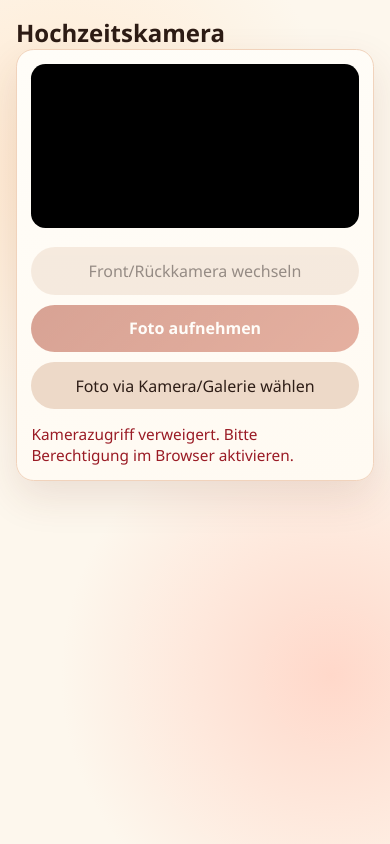
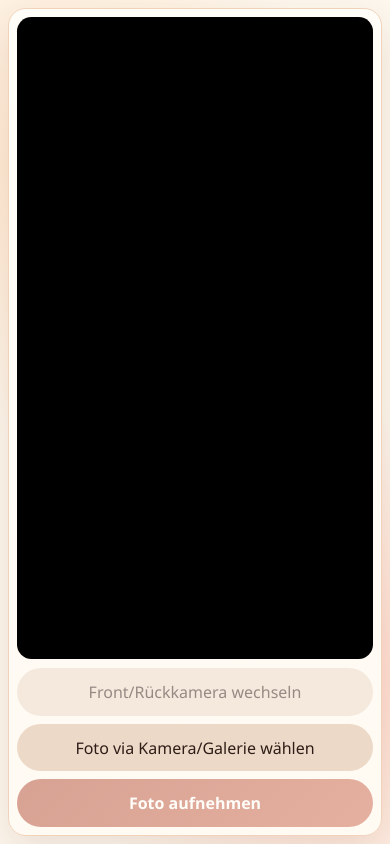
Before and after one commit to maximilianpohle/hochzeitskamera, a Flask app: page / in a window 390 px wide. Run offline with Flask 3, Linux system fonts and the light colour scheme.

Commit message:
Update changelog for version 0.1.8; implement toast notifications for status updates and enhance mobile layout

```diff
--- a/static/app.js
+++ b/static/app.js
@@ -4,10 +4,11 @@ const captureBtn = document.getElementById("captureBtn");
 const switchCameraBtn = document.getElementById("switchCameraBtn");
 const fallbackUploadBtn = document.getElementById("fallbackUploadBtn");
 const fallbackFileInput = document.getElementById("fallbackFileInput");
-const statusEl = document.getElementById("status");
+const statusToastEl = document.getElementById("statusToast");
 
 let stream = null;
 let facingMode = "environment";
+let toastHideTimeoutId = null;
 
 function hasLiveCameraApi() {
   return Boolean(
@@ -18,8 +19,29 @@ function hasLiveCameraApi() {
 }
 
 function setStatus(text, variant = "") {
-  statusEl.textContent = text;
-  statusEl.className = `status ${variant}`.trim();
+  if (!statusToastEl) {
+    return;
+  }
+
+  statusToastEl.hidden = false;
+  statusToastEl.textContent = text;
+  statusToastEl.className = `toast ${variant}`.trim();
+
+  // Restart animation for repeated updates.
+  statusToastEl.classList.remove("show");
+  void statusToastEl.offsetWidth;
+  statusToastEl.classList.add("show");
+
+  if (toastHideTimeoutId) {
+    window.clearTimeout(toastHideTimeoutId);
+  }
+
+  toastHideTimeoutId = window.setTimeout(() => {
+    statusToastEl.classList.remove("show");
+    window.setTimeout(() => {
+      statusToastEl.hidden = true;
+    }, 220);
+  }, 3200);
 }
 
 function setLiveCameraControlsEnabled(enabled) {
--- a/static/style.css
+++ b/static/style.css
@@ -25,24 +25,14 @@ body {
 .app-shell {
   width: min(720px, 100%);
   margin: 0 auto;
-  padding: 1rem 1rem 2rem;
-}
-
-.top-bar h1 {
-  margin: 0;
-  font-size: clamp(1.5rem, 4vw, 2.1rem);
-}
-
-.top-bar p {
-  margin: 0.3rem 0 1.2rem;
-  opacity: 0.9;
+  padding: 0.75rem 0.75rem 1rem;
 }
 
 .camera-card {
   background: linear-gradient(165deg, #fffdf8, var(--card));
   border: 1px solid #f1d3bc;
   border-radius: 1.1rem;
-  padding: 0.9rem;
+  padding: 0.75rem;
   box-shadow: 0 16px 40px rgba(104, 49, 31, 0.12);
 }
 
@@ -50,7 +40,7 @@ body {
   width: 100%;
   border-radius: 0.9rem;
   background: #000;
-  max-height: 70vh;
+  max-height: 75vh;
   object-fit: cover;
 }
 
@@ -83,18 +73,88 @@ button:disabled {
   opacity: 0.5;
 }
 
-.status {
-  min-height: 1.3rem;
-  margin: 0.9rem 0 0;
-  font-size: 0.96rem;
+.toast-wrap {
+  position: fixed;
+  top: max(0.75rem, env(safe-area-inset-top));
+  left: 50%;
+  transform: translateX(-50%);
+  width: min(92vw, 620px);
+  z-index: 1000;
+  pointer-events: none;
 }
 
-.status.ok {
+.toast {
+  border-radius: 0.8rem;
+  border: 1px solid #f1d3bc;
+  background: rgba(255, 250, 242, 0.97);
+  box-shadow: 0 10px 28px rgba(61, 23, 12, 0.2);
+  color: var(--ink);
+  font-weight: 600;
+  padding: 0.75rem 0.9rem;
+  opacity: 0;
+  transform: translateY(-12px);
+  transition: opacity 0.22s ease, transform 0.22s ease;
+}
+
+.toast.show {
+  opacity: 1;
+  transform: translateY(0);
+}
+
+.toast.ok {
+  border-color: #9cc7b0;
   color: var(--ok);
 }
 
-.status.error {
+.toast.error {
+  border-color: #dfb1b6;
   color: #9a1b25;
+}
+
+@media (max-width: 699px) {
+  body {
+    min-height: 100dvh;
+    overflow: hidden;
+  }
+
+  .app-shell {
+    height: 100dvh;
+    padding: 0.5rem;
+  }
+
+  .camera-card {
+    height: 100%;
+    display: flex;
+    flex-direction: column;
+    padding: 0.5rem;
+  }
+
+  #preview {
+    flex: 1;
+    min-height: 0;
+    max-height: none;
+    width: 100%;
+  }
+
+  .controls {
+    margin-top: 0.55rem;
+    flex-shrink: 0;
+    display: grid;
+    grid-template-columns: 1fr;
+    gap: 0.5rem;
+  }
+
+  #switchCameraBtn {
+    order: 1;
+  }
+
+  #fallbackUploadBtn {
+    order: 2;
+  }
+
+  #captureBtn {
+    order: 3;
+  }
 }
 
 @media (min-width: 700px) {
--- a/templates/index.html
+++ b/templates/index.html
@@ -8,10 +8,6 @@
   </head>
   <body>
     <main class="app-shell">
-      <header class="top-bar">
-        <h1>Hochzeitskamera</h1>
-      </header>
-
       <section class="camera-card">
         <video id="preview" autoplay playsinline muted></video>
         <canvas id="snapshot" hidden></canvas>
@@ -22,10 +18,12 @@
           <button id="captureBtn" type="button" class="primary">Foto aufnehmen</button>
           <button id="fallbackUploadBtn" type="button" hidden>Foto via Kamera/Galerie wählen</button>
         </div>
-
-        <p id="status" class="status">Kamera wird vorbereitet...</p>
       </section>
     </main>
+
+    <div class="toast-wrap" aria-live="polite" aria-atomic="true">
+      <div id="statusToast" class="toast" hidden></div>
+    </div>
 
     <script src="{{ url_for('static', filename='app.js') }}" defer></script>
   </body>
```
Also changed, not shown: CHANGELOG.md, 1 other file.
